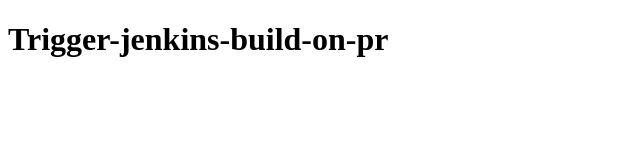
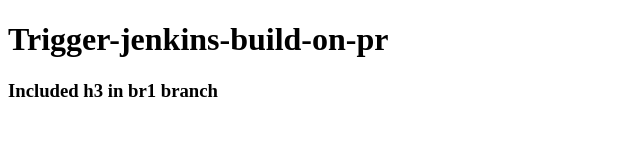
Before and after one commit to kamalkaryat/trigger-jenkins-build-on-pr, a plain HTML site: page index.html in a window 1280 px wide. Shown: the whole page, without its empty margins (0-640 px from the left). Drawn offline with Linux system fonts and the light colour scheme.

Commit message:
modified index file

```diff
--- a/index.html
+++ b/index.html
@@ -8,5 +8,6 @@
 </head>
 <body>
     <h1>Trigger-jenkins-build-on-pr</h1>
+    <h3>Included h3 in br1 branch</h3>
 </body>
 </html>
```
